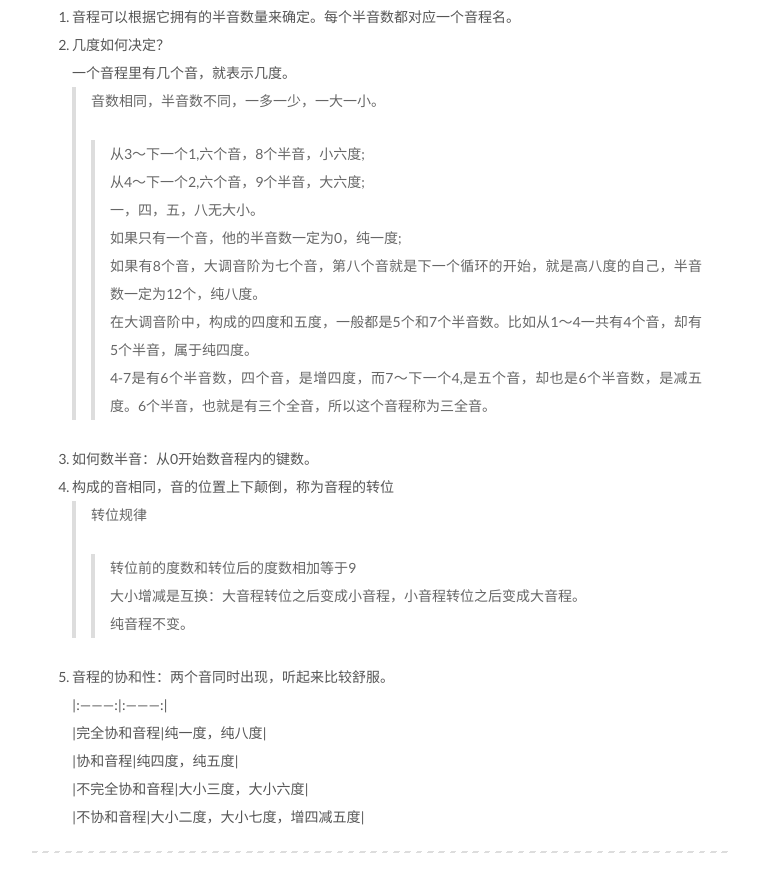
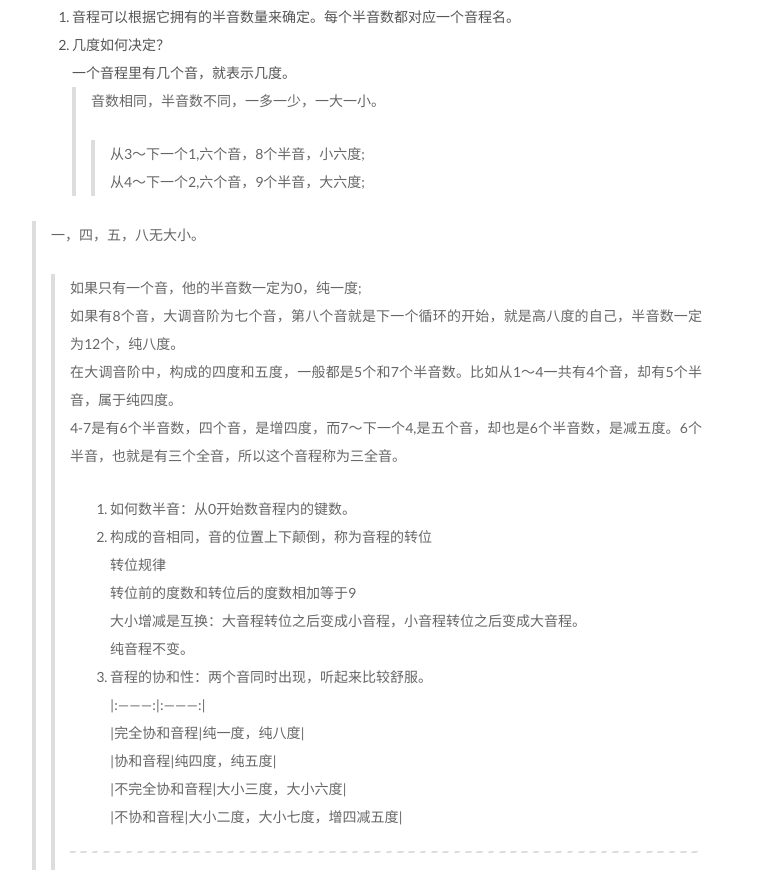
Before and after one commit to lllulu/lllulu.github.io, a plain HTML site: page 2017/07/12/基本乐理/index.html in a window 1280 px wide. Shown: the part 1228-2098 px from the top of the page, without its empty margins (98-857 px from the left). Drawn offline with Linux system fonts and the light colour scheme.

Commit message:
Site updated: 2017-07-13 09:05:49

```diff
--- a/2017/07/12/基本乐理/index.html
+++ b/2017/07/12/基本乐理/index.html
@@ -100,7 +100,7 @@
 <meta property="og:url" content="http://yoursite.com/2017/07/12/基本乐理/index.html">
 <meta property="og:site_name" content="lllulu">
 <meta property="og:description" content="简单的乐理知识，doyoudo基本乐理教程整理的笔记，哟哟切克闹，康忙卑鄙，赖次够～节奏 拍：做广播体操时听到的1 2 3 4 2 2 3 4中每个数字代表一拍，拍之间的间隔长度是一样的 速度：每分钟歌有多少拍用bpm表示（beats per minute） 小节：乐曲中一定数量的节拍构成一个小节，从强拍到次一个强拍的部分。">
-<meta property="og:updated_time" content="2017-07-13T01:02:37.419Z">
+<meta property="og:updated_time" content="2017-07-13T01:05:40.776Z">
 <meta name="twitter:card" content="summary">
 <meta name="twitter:title" content="动次大次切克闹（基本乐理知识）">
 <meta name="twitter:description" content="简单的乐理知识，doyoudo基本乐理教程整理的笔记，哟哟切克闹，康忙卑鄙，赖次够～节奏 拍：做广播体操时听到的1 2 3 4 2 2 3 4中每个数字代表一拍，拍之间的间隔长度是一样的 速度：每分钟歌有多少拍用bpm表示（beats per minute） 小节：乐曲中一定数量的节拍构成一个小节，从强拍到次一个强拍的部分。">
@@ -368,18 +368,18 @@
 <li>几度如何决定？<br>一个音程里有几个音，就表示几度。<blockquote>
 <p>音数相同，半音数不同，一多一少，一大一小。</p>
 <blockquote>
-<p>从3～下一个1,六个音，8个半音，小六度;<br>从4～下一个2,六个音，9个半音，大六度;<br>一，四，五，八无大小。<br>如果只有一个音，他的半音数一定为0，纯一度;<br>如果有8个音，大调音阶为七个音，第八个音就是下一个循环的开始，就是高八度的自己，半音数一定为12个，纯八度。<br>在大调音阶中，构成的四度和五度，一般都是5个和7个半音数。比如从1～4一共有4个音，却有5个半音，属于纯四度。<br>4-7是有6个半音数，四个音，是增四度，而7～下一个4,是五个音，却也是6个半音数，是减五度。6个半音，也就是有三个全音，所以这个音程称为三全音。</p>
+<p>从3～下一个1,六个音，8个半音，小六度;<br>从4～下一个2,六个音，9个半音，大六度;</p>
 </blockquote>
 </blockquote>
 </li>
+</ol>
+<blockquote>
+<p>一，四，五，八无大小。</p>
+<blockquote>
+<p>如果只有一个音，他的半音数一定为0，纯一度;<br>如果有8个音，大调音阶为七个音，第八个音就是下一个循环的开始，就是高八度的自己，半音数一定为12个，纯八度。<br>在大调音阶中，构成的四度和五度，一般都是5个和7个半音数。比如从1～4一共有4个音，却有5个半音，属于纯四度。<br>4-7是有6个半音数，四个音，是增四度，而7～下一个4,是五个音，却也是6个半音数，是减五度。6个半音，也就是有三个全音，所以这个音程称为三全音。</p>
+<ol>
 <li>如何数半音：从0开始数音程内的键数。</li>
-<li>构成的音相同，音的位置上下颠倒，称为音程的转位<blockquote>
-<p>转位规律</p>
-<blockquote>
-<p>转位前的度数和转位后的度数相加等于9<br>大小增减是互换：大音程转位之后变成小音程，小音程转位之后变成大音程。<br>纯音程不变。</p>
-</blockquote>
-</blockquote>
-</li>
+<li>构成的音相同，音的位置上下颠倒，称为音程的转位<br>转位规律<br>转位前的度数和转位后的度数相加等于9<br>大小增减是互换：大音程转位之后变成小音程，小音程转位之后变成大音程。<br>纯音程不变。</li>
 <li>音程的协和性：两个音同时出现，听起来比较舒服。<br>|:———:|:———:|<br>|完全协和音程|纯一度，纯八度|<br>|协和音程|纯四度，纯五度|<br>|不完全协和音程|大小三度，大小六度|<br>|不协和音程|大小二度，大小七度，增四减五度|</li>
 </ol>
 <hr>
@@ -388,6 +388,8 @@
 <li>根音是和弦开始的第一个音;第二个音与第一个音相差三度，是三音;第三个音和第一个音相差五度，是五音;</li>
 <li>常见和弦<br>大三和弦<br>小三和弦<br>减三和弦<br>大七和弦：大三度+距根音大七度的音<br>小七和弦（大大七和弦）：小三度+距根音小七度的音<br>属七和弦：大三和弦+小七度<br>小大七和弦：小三和弦+大七度<br>根音：C，D，E，F<br>类型：M（大），m（小）<br>M7 大七和弦 m7 小七和弦 FM7 F的大七和弦</li>
 </ol>
+</blockquote>
+</blockquote>
 
 
     </div>
--- a/css/main.css
+++ b/css/main.css
@@ -1677,7 +1677,7 @@ pre .javascript .function {
   width: 4px;
   height: 4px;
   border-radius: 50%;
-  background: #fff;
+  background: #58c47c;
 }
 .links-of-blogroll {
   font-size: 13px;
```
